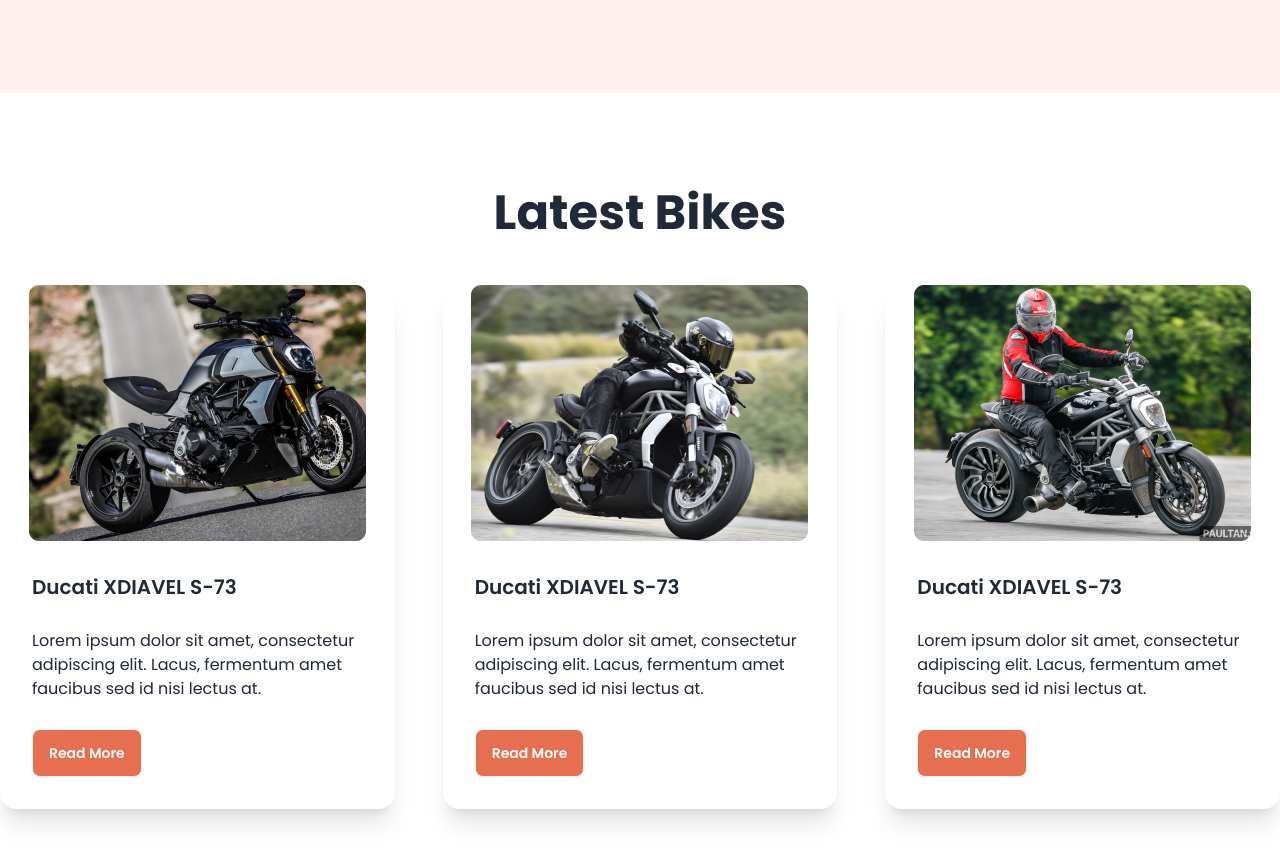
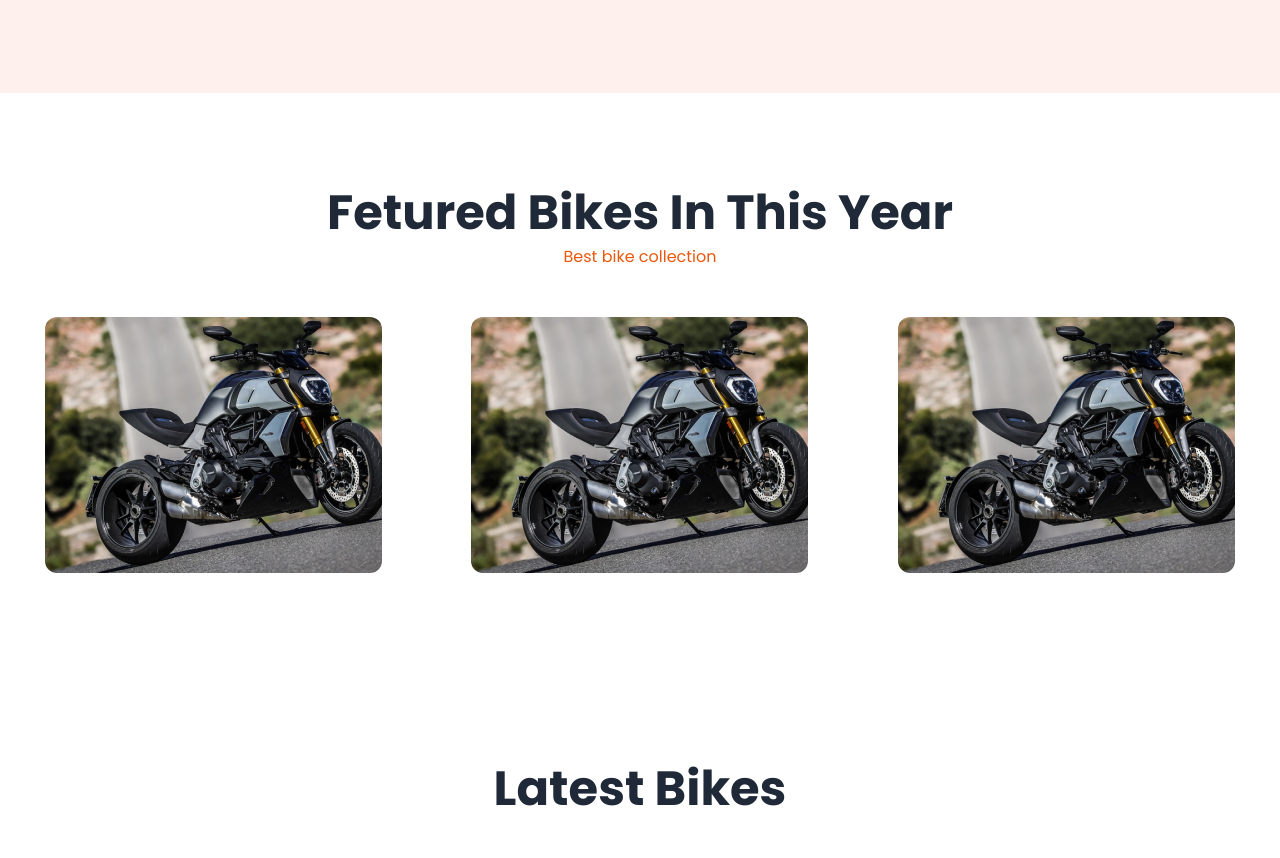
Before and after one commit to ashikbau/biker-zone, a plain HTML site: page index.html in a window 1280 px wide. Shown: the part 525-1383 px from the top of the page. Drawn offline with nearby package versions, Linux system fonts and the light colour scheme.

Commit message:
added bike featrured sections

```diff
--- a/index.html
+++ b/index.html
@@ -177,7 +177,47 @@
     <!-- Main Section -->
     <main class="md:container mx-auto">
       <!-- featured bike section - Homework -->
-      <section></section>
+      <section class="py-24">
+
+         <h2 class="text-3xl md:text-5xl font-bold text-center pb-2">Fetured Bikes In This Year</h2>
+         <p class="text-orange-600 text-center pb-2">Best bike collection</p>
+        <div class="grid grid-cols-1 md:grid-cols-2 lg:grid-cols-3">
+          <!-- bike1 -->
+          <div class="card ">
+            <figure class="px-10 pt-10">
+              <img
+                src="images/others/latest1.png"
+                alt="Bikes"
+                class="rounded-xl" />
+            </figure>
+
+          </div>
+
+        <!-- bike2 -->
+        <div class="card ">
+          <figure class="px-10 pt-10">
+            <img
+              src="images/others/latest1.png"
+              alt="Bikes"
+              class="rounded-xl" />
+          </figure>
+
+        </div>
+
+        <!-- bike3 -->
+        <div class="card ">
+          <figure class="px-10 pt-10">
+            <img
+              src="images/others/latest1.png"
+              alt="Bikes"
+              class="rounded-xl" />
+          </figure>
+
+        </div>
+         </div>
+
+
+      </section>
 
       <!-- Latest Bike Section -->
       <section class="my-24">
```
